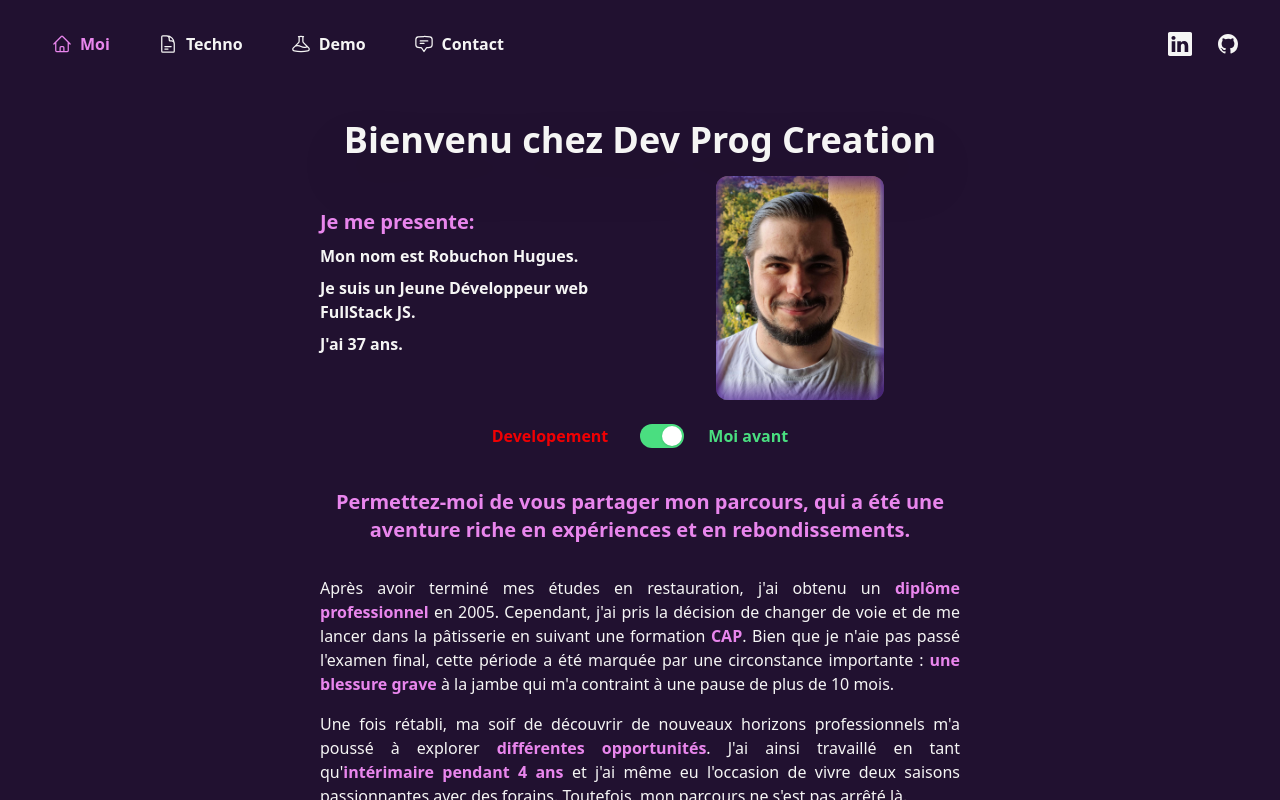
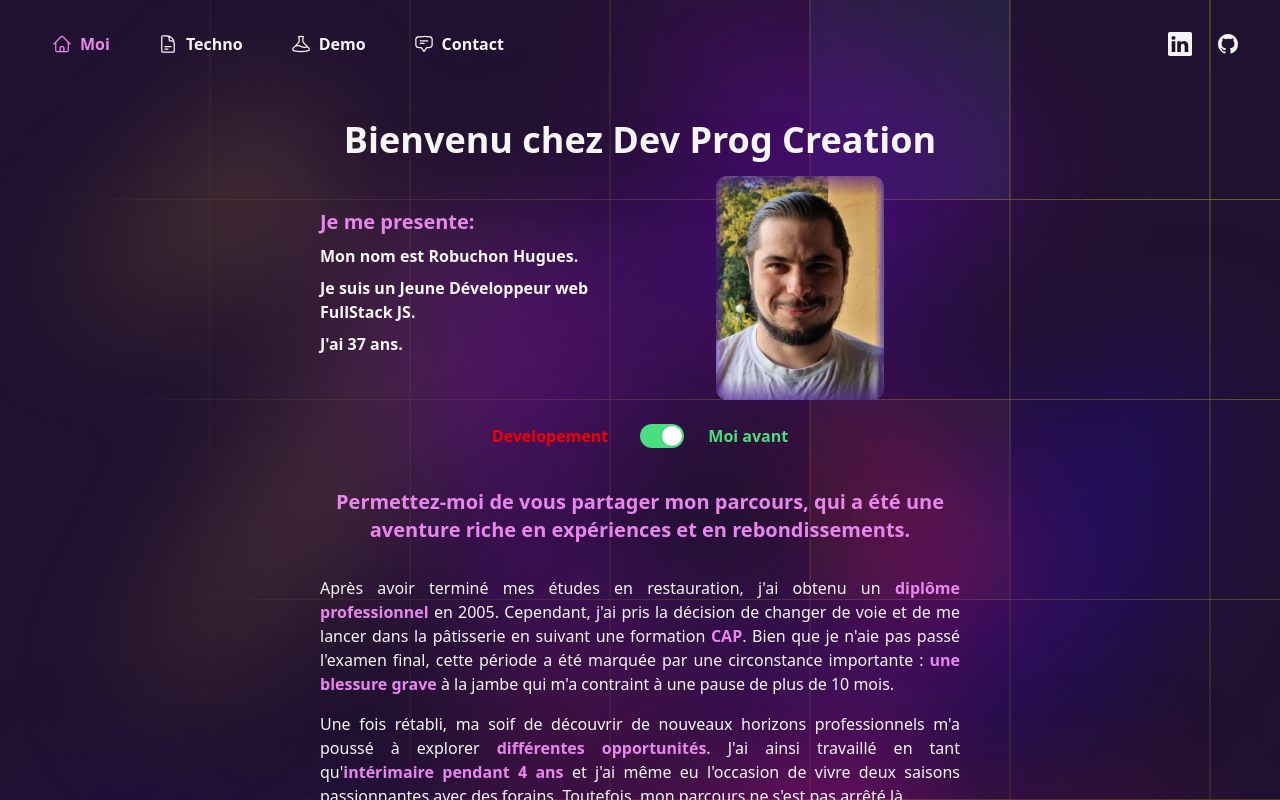
Before and after one commit to Robuchon/MaVitrine, a Vue app: page /home in a window 1280 px wide. Shown: the top 800 px of the page. Built offline with nearby package versions, Linux system fonts and the light colour scheme; what prettier-plugin-tailwindcss would draw is missing.

Commit message:
correction des index

```diff
--- a/src/App.vue
+++ b/src/App.vue
@@ -1,7 +1,7 @@
 <template>
   <div class="relative flex min-h-screen flex-col">
     <div
-      class="absolute left-0 right-0 top-0 bottom-0 w-full overflow-hidden lg:w-full cursor-not-allowed -z-40"
+      class="absolute left-0 right-0 top-0 bottom-0 w-full overflow-hidden lg:w-full cursor-not-allowed"
     >
       <svg
         class="absolute inset-0 h-full w-full stroke-Neutral/40 [mask-image:radial-gradient(100%_100%_at_top_right,white,transparent)]"
@@ -168,7 +168,7 @@
     </div>
 
     <div
-      class="sticky top-0 z-20"
+      class="sticky top-0 z-10"
       :class="[
         isScrolled ? 'shadow-Accent' : '',
         scrollPosition === 0 || scrollPosition < 50
@@ -190,7 +190,7 @@
         :navigation="navigation"
       ></NavbarTarget>
     </div>
-    <div class="overflow-x-hidden">
+    <div class="overflow-x-hidden z-10">
       <transition
       enter-active-class="transition ease-out delay-150 duration-200"
       enter-from-class="opacity-0"
@@ -198,7 +198,7 @@
       leave-active-class="transition ease-in duration-150"
       leave-from-class="opacity-100"
       leave-to-class="opacity-0"
-      ><RouterView class="z-10 mx-auto px-4"></RouterView
+      ><RouterView class="mx-auto px-4"></RouterView
     ></transition>
     </div>
 
```
